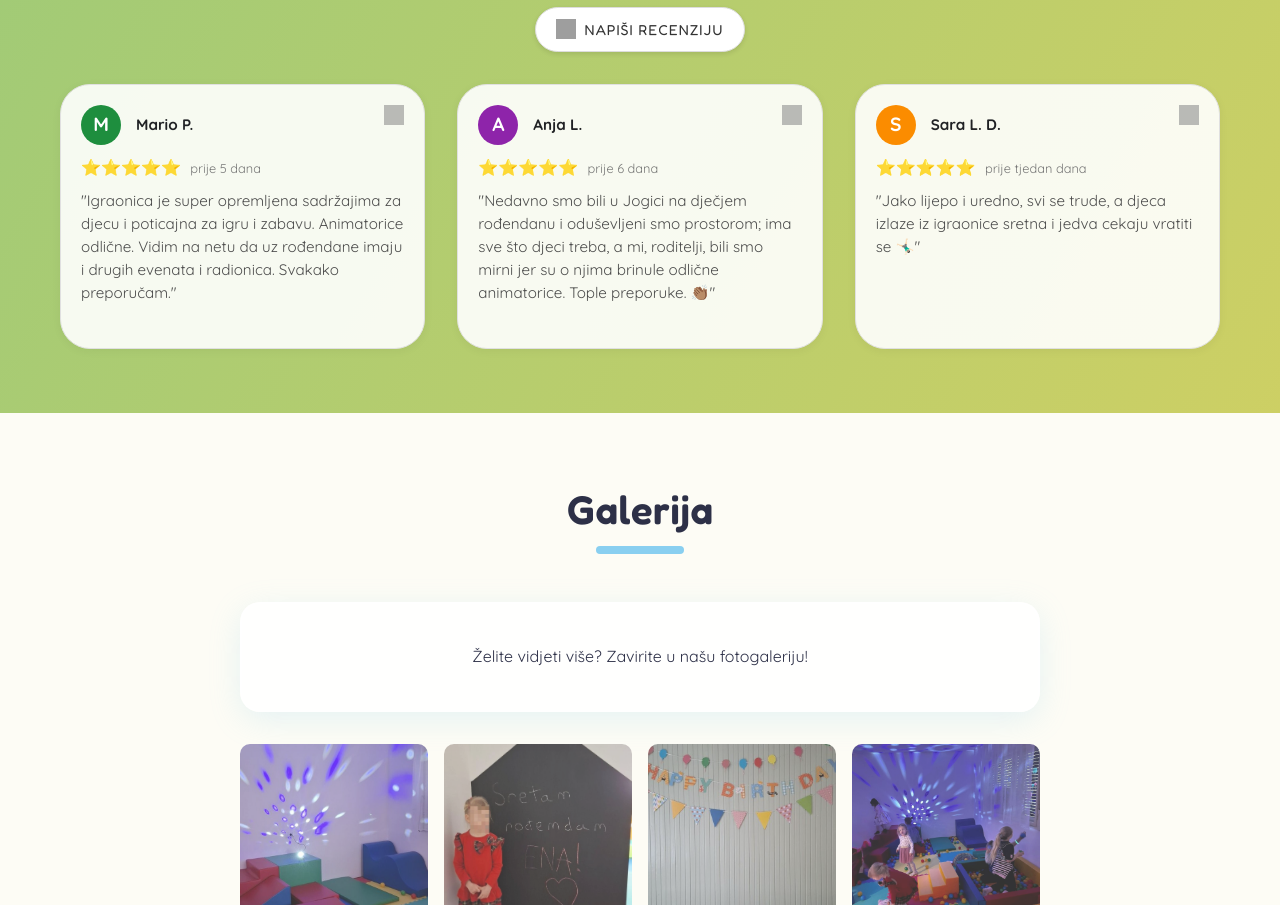
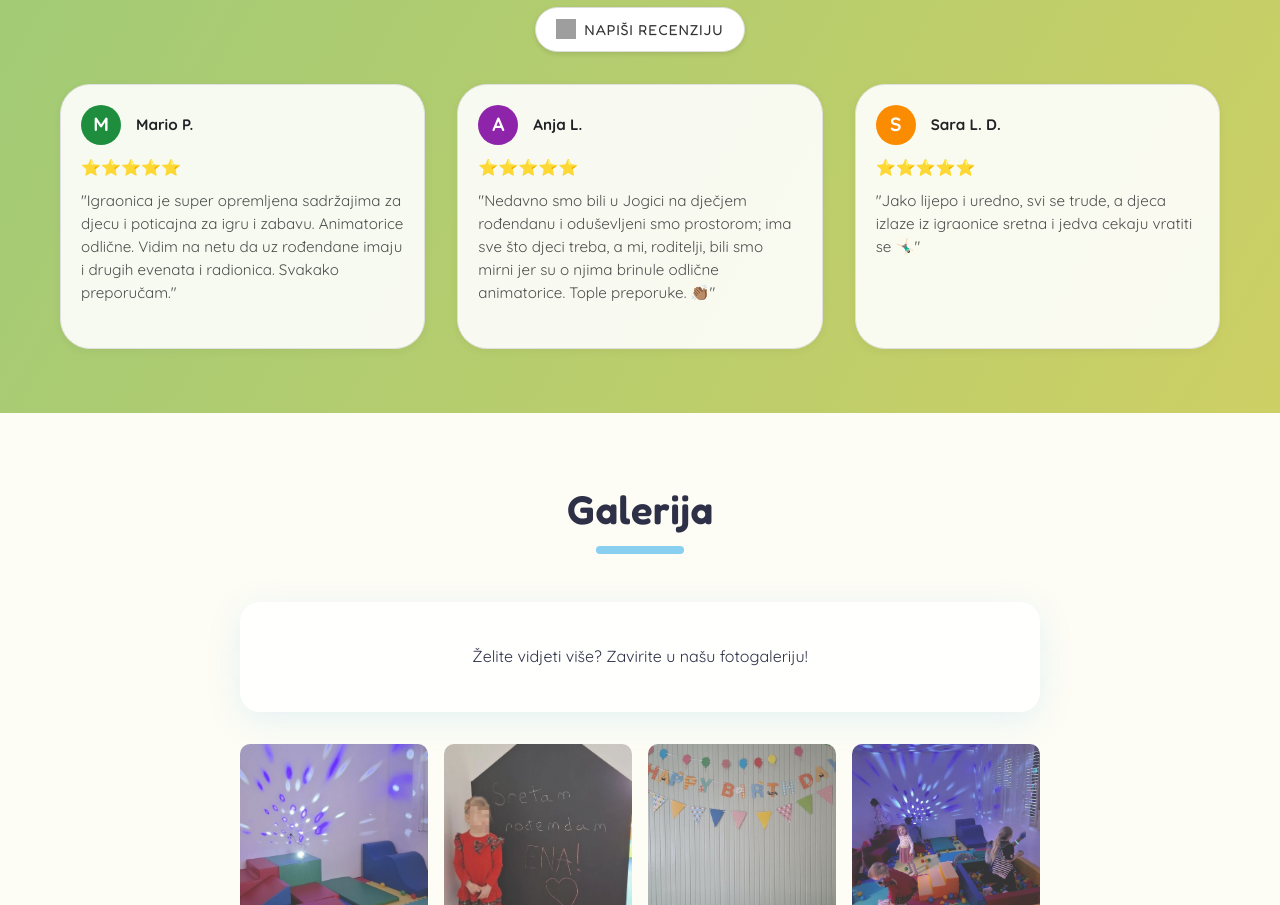
Before and after one commit to filip0906/Jogica_web, a plain HTML site: page index.html in a window 1280 px wide. Shown: the part 5251-6156 px from the top of the page. Drawn offline with Linux system fonts and the light colour scheme; grey boxes are pictures that could not be loaded.

Commit message:
Remove review timestamps

```diff
--- a/index.html
+++ b/index.html
@@ -333,9 +333,8 @@
                         <div class="author-info">
                             <span class="author-name">Mario P.</span>
                         </div>
-                        <img src="https://upload.wikimedia.org/wikipedia/commons/5/53/Google_%22G%22_Logo.svg" class="g-logo" alt="Google" width="20" height="20">
                     </div>
-                    <div class="stars" style="color: #fbbc04; margin: 10px 0;">⭐⭐⭐⭐⭐ <span style="font-size: 0.8rem; color: #777; font-weight: normal; margin-left: 5px;">prije 5 dana</span></div>
+                    <div class="stars" style="color: #fbbc04; margin: 10px 0;">⭐⭐⭐⭐⭐</div>
                     <p>"Igraonica je super opremljena sadržajima za djecu i poticajna za igru i zabavu. Animatorice odlične. Vidim na netu da uz rođendane imaju i drugih evenata i radionica. Svakako preporučam."</p>
                 </div>
 
@@ -346,9 +345,8 @@
                         <div class="author-info">
                             <span class="author-name">Anja L.</span>
                         </div>
-                        <img src="https://upload.wikimedia.org/wikipedia/commons/5/53/Google_%22G%22_Logo.svg" class="g-logo" alt="Google" width="20" height="20">
                     </div>
-                    <div class="stars" style="color: #fbbc04; margin: 10px 0;">⭐⭐⭐⭐⭐ <span style="font-size: 0.8rem; color: #777; font-weight: normal; margin-left: 5px;">prije 6 dana</span></div>
+                    <div class="stars" style="color: #fbbc04; margin: 10px 0;">⭐⭐⭐⭐⭐</div>
                     <p>"Nedavno smo bili u Jogici na dječjem rođendanu i oduševljeni smo prostorom; ima sve što djeci treba, a mi, roditelji, bili smo mirni jer su o njima brinule odlične animatorice. Tople preporuke. 👏🏽"</p>
                 </div>
 
@@ -359,9 +357,8 @@
                         <div class="author-info">
                             <span class="author-name">Sara L. D.</span>
                         </div>
-                        <img src="https://upload.wikimedia.org/wikipedia/commons/5/53/Google_%22G%22_Logo.svg" class="g-logo" alt="Google" width="20" height="20">
                     </div>
-                    <div class="stars" style="color: #fbbc04; margin: 10px 0;">⭐⭐⭐⭐⭐ <span style="font-size: 0.8rem; color: #777; font-weight: normal; margin-left: 5px;">prije tjedan dana</span></div>
+                    <div class="stars" style="color: #fbbc04; margin: 10px 0;">⭐⭐⭐⭐⭐</div>
                     <p>"Jako lijepo i uredno, svi se trude, a djeca izlaze iz igraonice sretna i jedva cekaju vratiti se 🤸🏻‍♂️"</p>
                 </div>
             </div>
```
